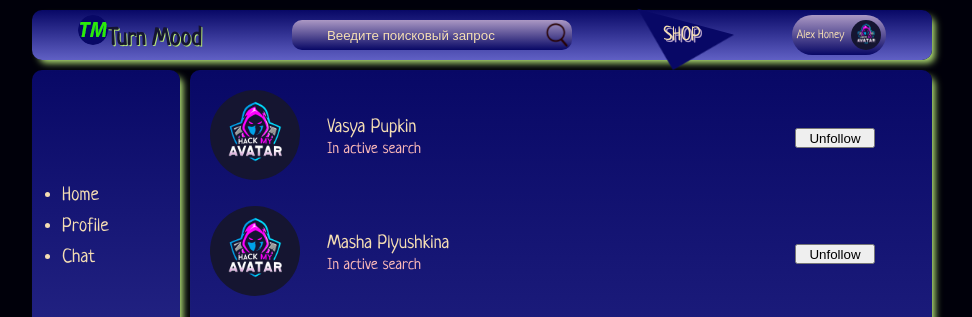
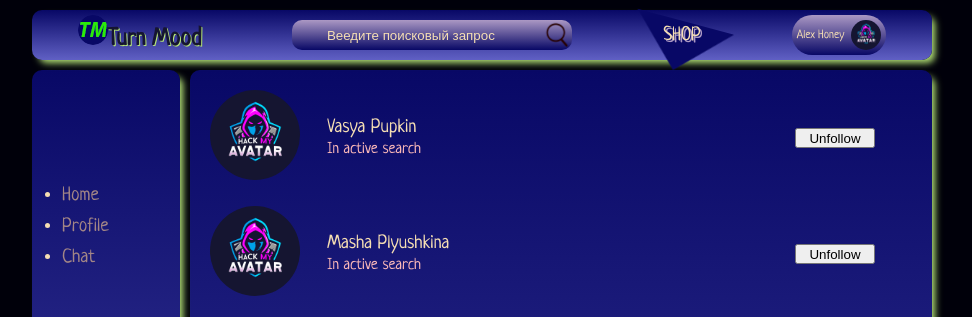
Before and after one commit to AleksMedovnik/turn-mood, a React (Create React App) app: page / in a window 1280 px wide. Shown: the top 317 px of the page, without its empty margins (158-1130 px from the left). Built offline with nearby package versions, Linux system fonts and the light colour scheme.

Commit message:
Added colorLink

```diff
--- a/src/App.scss
+++ b/src/App.scss
@@ -5,6 +5,7 @@ $logoDark: rgb(21, 21, 49);
 $bgContent: linear-gradient(0deg, rgb(96, 96, 196), rgb(8, 8, 102));
 $bgProfile: linear-gradient(0deg, rgb(8, 8, 102), rgb(171, 152, 196));
 $bgShadow: 5px 5px 7px -2px rgb(182, 230, 120);
+$linkColor: rgb(163, 134, 134);
 $activelinkColor: rgb(240, 144, 144);
 
 @mixin d-flex() {
@@ -216,6 +217,7 @@ img {
         margin-bottom: 10px;
 
         a {
+            color: $linkColor;
             transition: 0.3s;
         }
         a.active,
```
